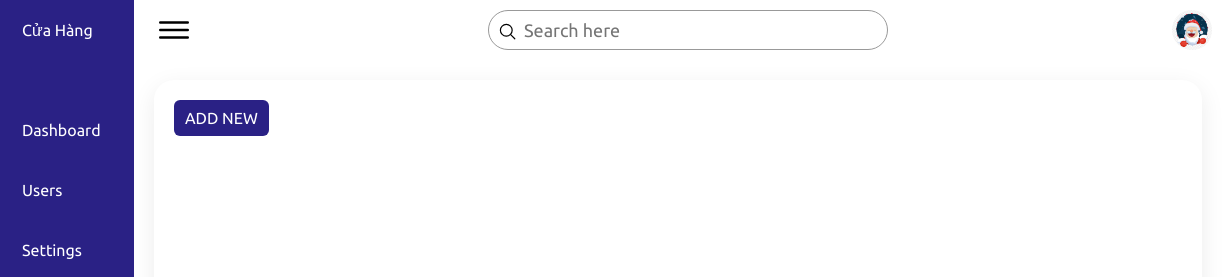
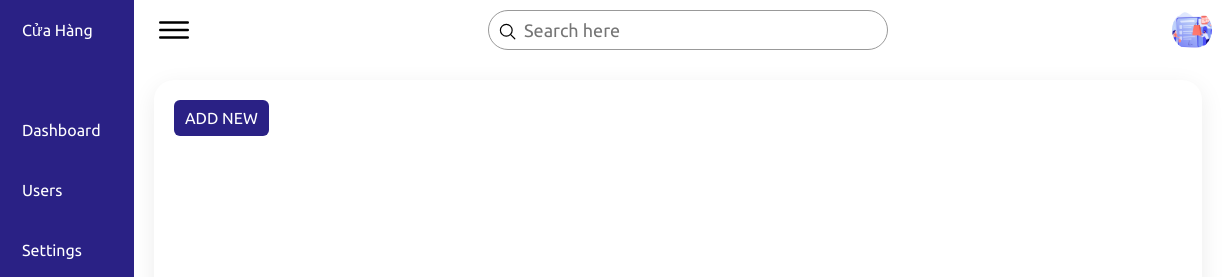
Before and after one commit to ngochuy9123/Quan-Ly-Cua-Hang, a plain HTML site: page index.html in a window 1280 px wide. Shown: the top 277 px of the page, 58-1280 px from the left. Drawn offline with nearby package versions, Linux system fonts and the light colour scheme; some packages are replaced by stand-ins of ours; no server answers; a script that the page names is missing.

Commit message:
change avatar

```diff
--- a/index.html
+++ b/index.html
@@ -81,7 +81,7 @@
                 </div>
 
                 <div class="user">
-                    <img src="assets/imgs/noel.jpg" alt="">
+                    <img src="assets/imgs/ban-hang.png" alt="">
                 </div>
             </div>
 
```
Also changed, not shown: assets/imgs/ban-hang.png (added).
